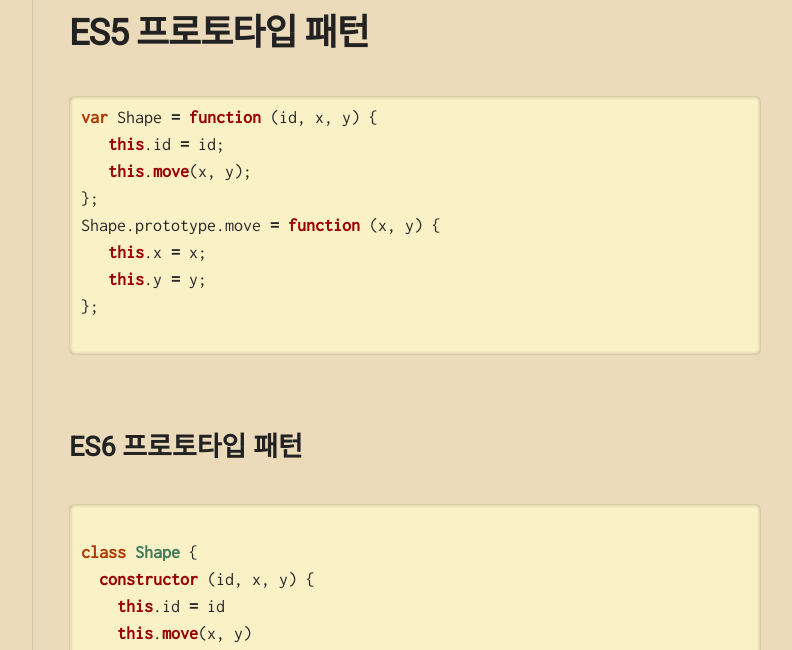
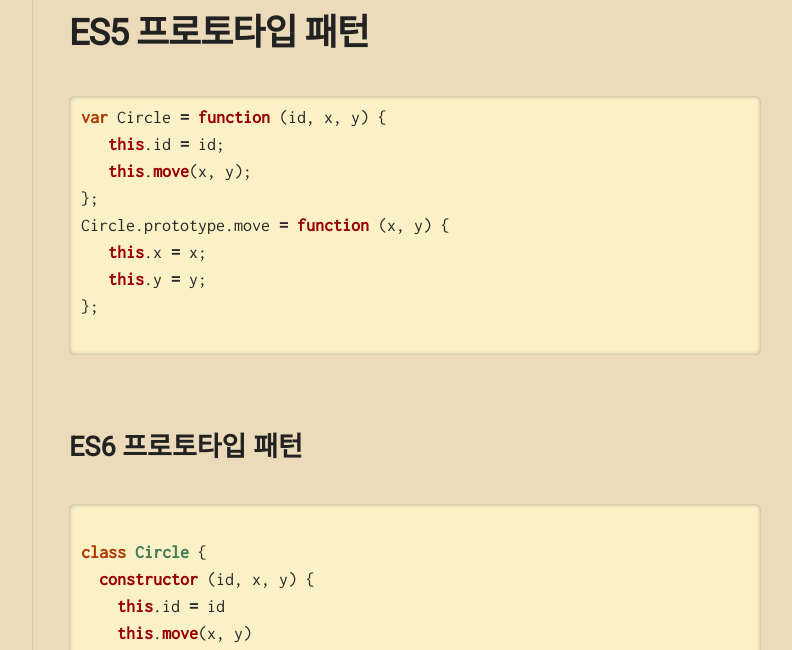
Before and after one commit to ha-jae-geun/jaegeunha94.github.io, a Jekyll site: the page built from _posts/2021-07-26-Pattern.md, in a window 1280 px wide. Shown: the part 2133-2783 px from the top of the page, without its empty margins (357-1149 px from the left). Built offline with Jekyll 4.4.1, drawn with Linux system fonts in a browser that asks for light colours; nearby versions of some CDN libraries; some web fonts are replaced.

Commit message:
Update 2021-07-26-Pattern.md

````diff
--- a/_posts/2021-07-26-Pattern.md
+++ b/_posts/2021-07-26-Pattern.md
@@ -66,11 +66,11 @@ console.log(circle1.getArea === circle2.getArea); // true
 
 # ES5 프로토타입 패턴
 ```javascript
-var Shape = function (id, x, y) {
+var Circle = function (id, x, y) {
    this.id = id;
    this.move(x, y);
 };
-Shape.prototype.move = function (x, y) {
+Circle.prototype.move = function (x, y) {
    this.x = x;
    this.y = y;
 };
@@ -80,7 +80,7 @@ Shape.prototype.move = function (x, y) {
 ## ES6 프로토타입 패턴
 ```javascript
 
-class Shape {
+class Circle {
   constructor (id, x, y) {
     this.id = id
     this.move(x, y)
````
